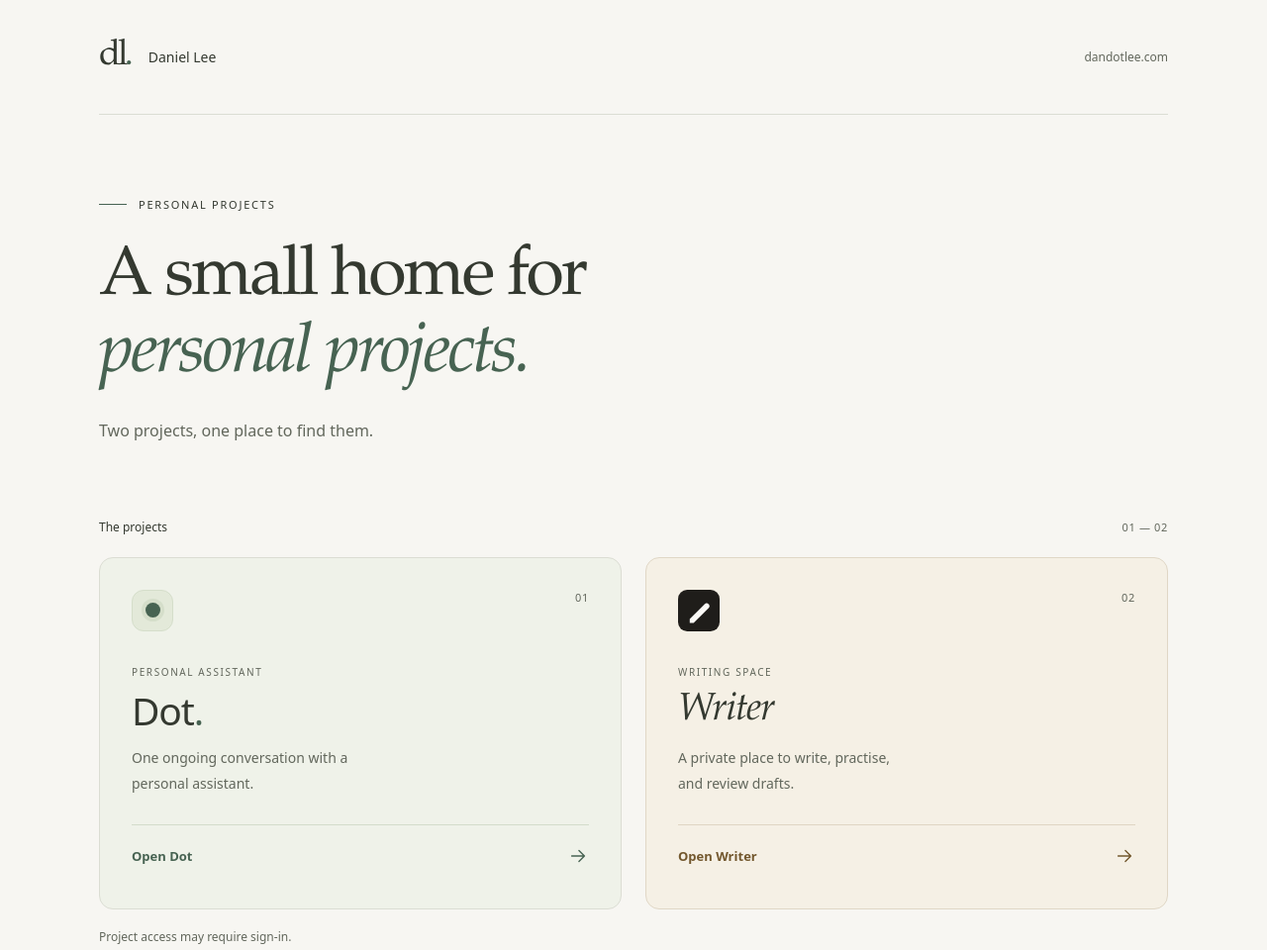
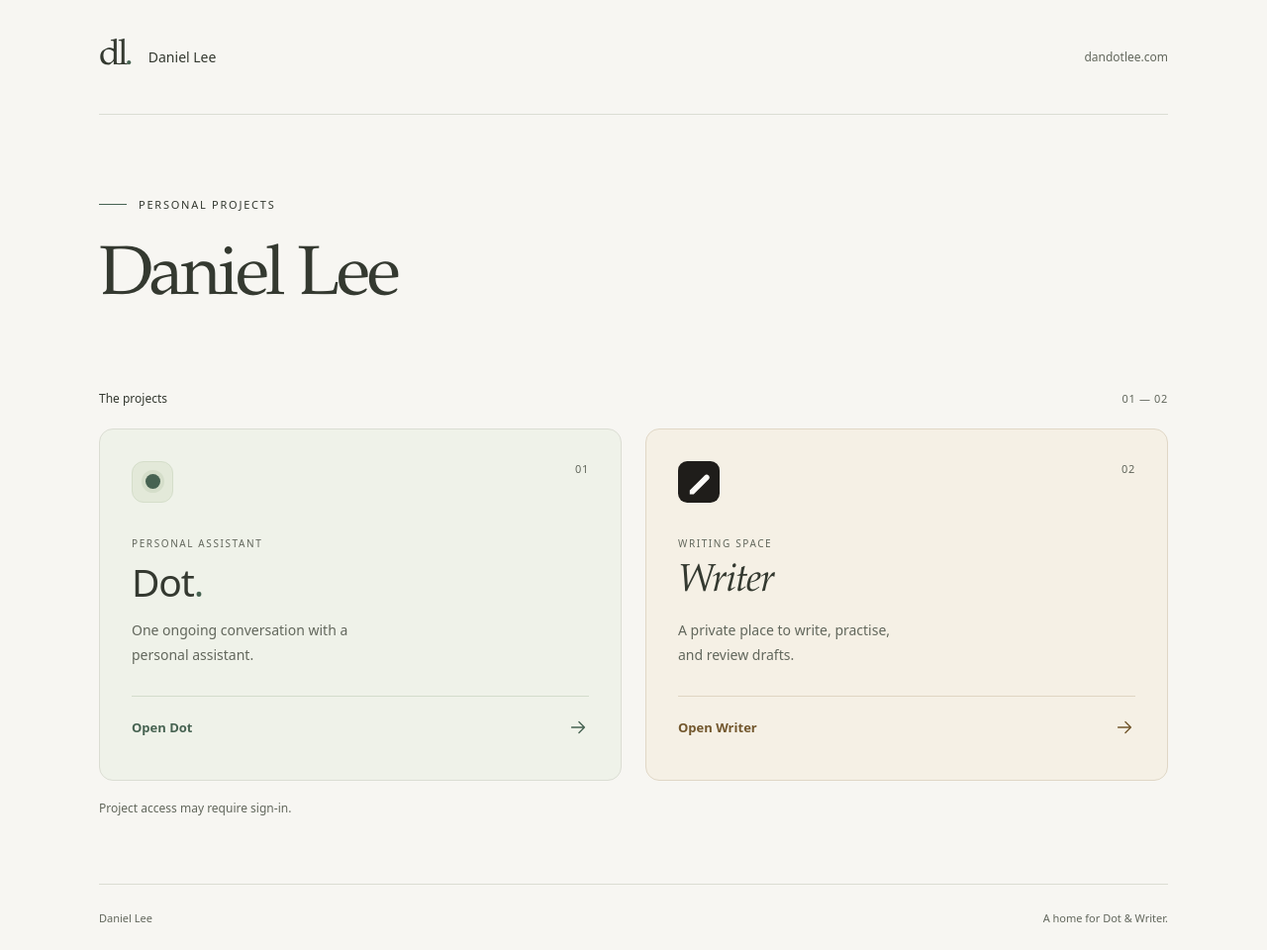
Before and after one commit to dwl285/dwl285.github.io, a website: page index.html in a window 1280 px wide. Shown: the top 960 px of the page at 99% size. Drawn offline with Linux system fonts and the light colour scheme.

Commit message:
Remove introductory homepage copy

```diff
--- a/css/home.css
+++ b/css/home.css
@@ -32,9 +32,7 @@ a:focus-visible, [tabindex="-1"]:focus-visible { outline: 3px solid var(--green)
 p { margin: 0; }
 .eyebrow { display: flex; align-items: center; gap: 12px; font-size: 11px; font-weight: 500; letter-spacing: 0.16em; text-transform: uppercase; line-height: 1.6; }
 .small-rule { width: 28px; height: 1px; background: var(--green); }
-h1 { margin: 26px 0 24px; font-family: var(--serif); font-size: clamp(42px, 5.6vw, 70px); font-weight: 400; letter-spacing: -0.04em; line-height: 1.12; }
-h1 em { color: var(--green); font-weight: 400; }
-.intro-copy { font-size: 16px; color: var(--muted); line-height: 1.7; }
+h1 { margin: 26px 0 0; font-family: var(--serif); font-size: clamp(42px, 5.6vw, 70px); font-weight: 400; letter-spacing: -0.04em; line-height: 1.12; }
 .section-heading { display: flex; align-items: center; justify-content: space-between; gap: 20px; margin-bottom: 22px; }
 .section-heading h2 { margin: 0; font-size: 12px; font-weight: 500; }
 .project-count, .project-number { color: var(--muted); font-size: 11px; font-variant-numeric: tabular-nums; letter-spacing: 0.06em; }
@@ -67,7 +65,6 @@ h1 em { color: var(--green); font-weight: 400; }
   .monogram { font-size: 32px; }
   .intro { padding-block: 58px 48px; }
   h1 { font-size: clamp(34px, 8.6vw, 54px); margin-top: 22px; }
-  .intro-copy { font-size: 14px; }
   .project-grid { grid-template-columns: 1fr; gap: 18px; }
   .project-card { padding: 26px; }
   .card-top { margin-bottom: 25px; }
--- a/index.html
+++ b/index.html
@@ -23,8 +23,7 @@
       <main>
         <section class="intro" aria-labelledby="page-title">
           <p class="eyebrow"><span class="small-rule" aria-hidden="true"></span>Personal projects</p>
-          <h1 id="page-title">A small home for<br><em>personal projects.</em></h1>
-          <p class="intro-copy">Two projects, one place to find them.</p>
+          <h1 id="page-title">Daniel Lee</h1>
         </section>
 
         <section id="projects" class="projects" aria-labelledby="projects-title" tabindex="-1">
```
Also changed, not shown: tests/homepage.spec.js (+5 -0 lines).
